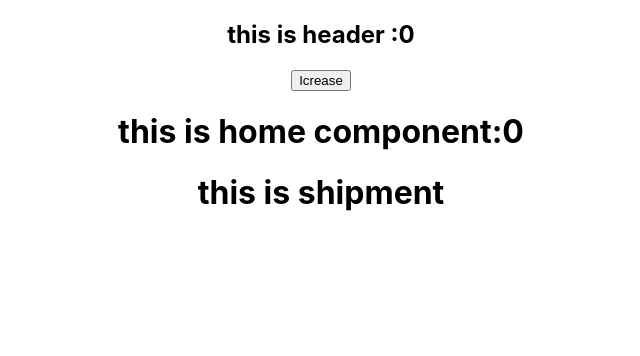
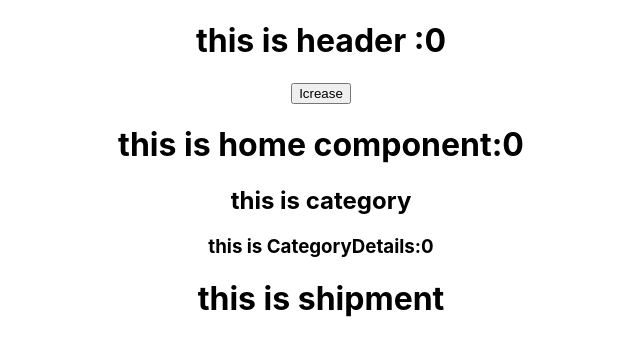
Before and after one commit to Emitaz-pias/context-api-pactise, a React (Create React App) app: page / in a window 1280 px wide. Shown: the top 356 px of the page, without its empty margins (319-959 px from the left). Built offline with nearby package versions, Linux system fonts and the light colour scheme.

Commit message:
state passed to the grandchild level

```diff
--- a/src/components/Header/Header.js
+++ b/src/components/Header/Header.js
@@ -4,7 +4,7 @@ const Header = (props) => {
     const {count,setCount}=props
     return (
         <div>
-            <h2>this is header :{count}</h2>
+            <h1>this is header :{count}</h1>
             <button onClick={()=>{setCount(count+1)}}>Icrease</button>
         </div>
     );
--- a/src/components/home/Home.js
+++ b/src/components/home/Home.js
@@ -1,4 +1,5 @@
 import React from 'react';
+import Category from './category/Category';
 
 const Home = (props) => {
     const {count} = props
@@ -6,6 +7,7 @@ const Home = (props) => {
         <div>
             <h1>this is home component:{count}
             </h1>
+            <Category count={count}/>
         </div>
     );
 };
--- /dev/null
+++ b/src/components/home/category/Category.js
@@ -0,0 +1,14 @@
+import React from 'react';
+import CategoryDetails from './categoryDetails/CategoryDetails';
+
+const Category = (props) => {
+    const {count} = props
+    return (
+        <div>
+            <h2>this is category</h2>
+            <CategoryDetails count={count}/>
+        </div>
+    );
+};
+
+export default Category;
--- /dev/null
+++ b/src/components/home/category/categoryDetails/CategoryDetails.js
@@ -0,0 +1,12 @@
+import React from 'react';
+
+const CategoryDetails = (props) => {
+    const {count} = props
+    return (
+        <div>
+            <h3>this is CategoryDetails:{count}</h3>
+        </div>
+    );
+};
+
+export default CategoryDetails;
```
